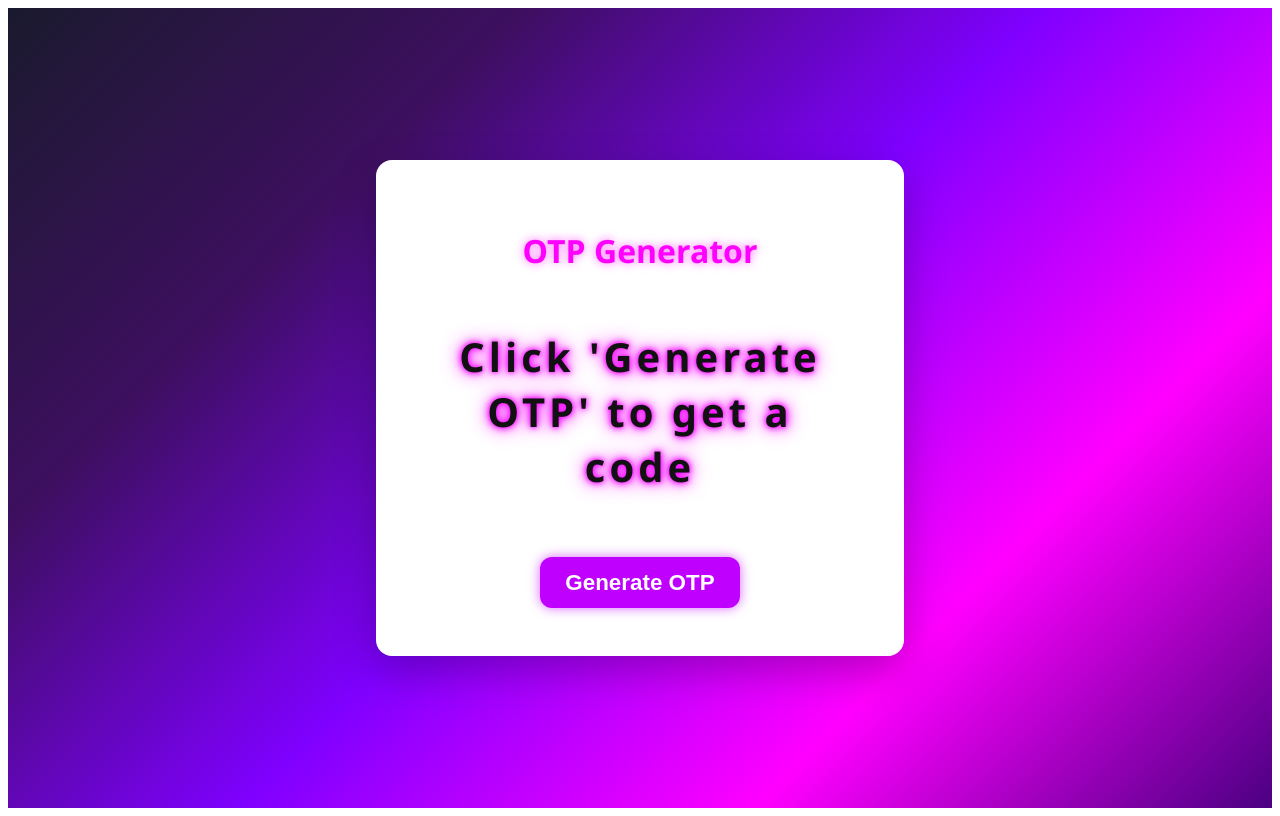
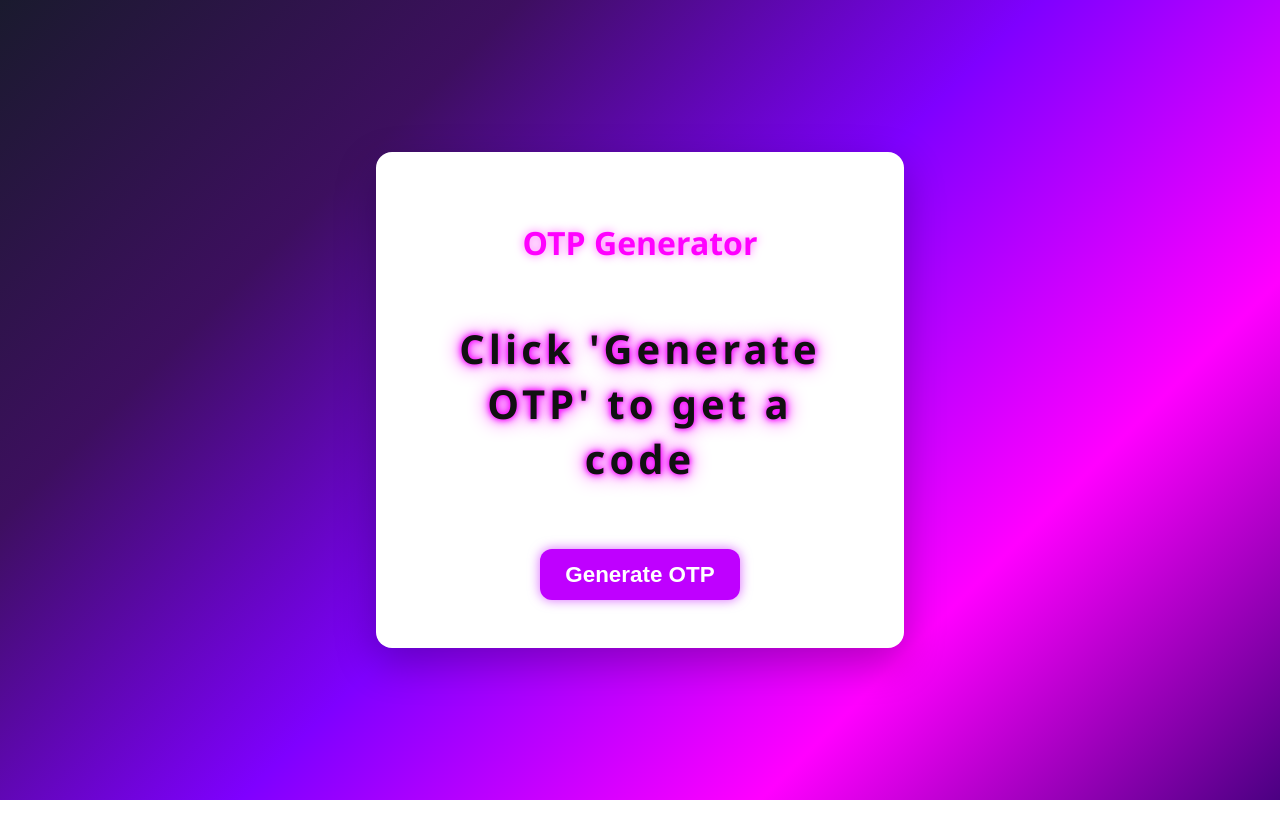
Before and after one commit to Kking927/otp-generator, a React (Vite) app: page / in a window 1280 px wide. Built offline with nearby package versions, Linux system fonts and the light colour scheme.

Commit message:
Update index.css

```diff
--- a/src/index.css
+++ b/src/index.css
@@ -1,3 +1,16 @@
+/* Reset body margin/padding so the gradient fills the screen */
+body {
+  margin: 0;
+  padding: 0;
+  min-height: 100vh; /* ensure body is full height */
+  background: none;   /* optional: let container's gradient show */
+}
+
+/* Make html and body fill the viewport */
+html {
+  height: 100%;
+}
+
 /* Container - dark neon gradient background */
 .container {
   display: flex;
```
